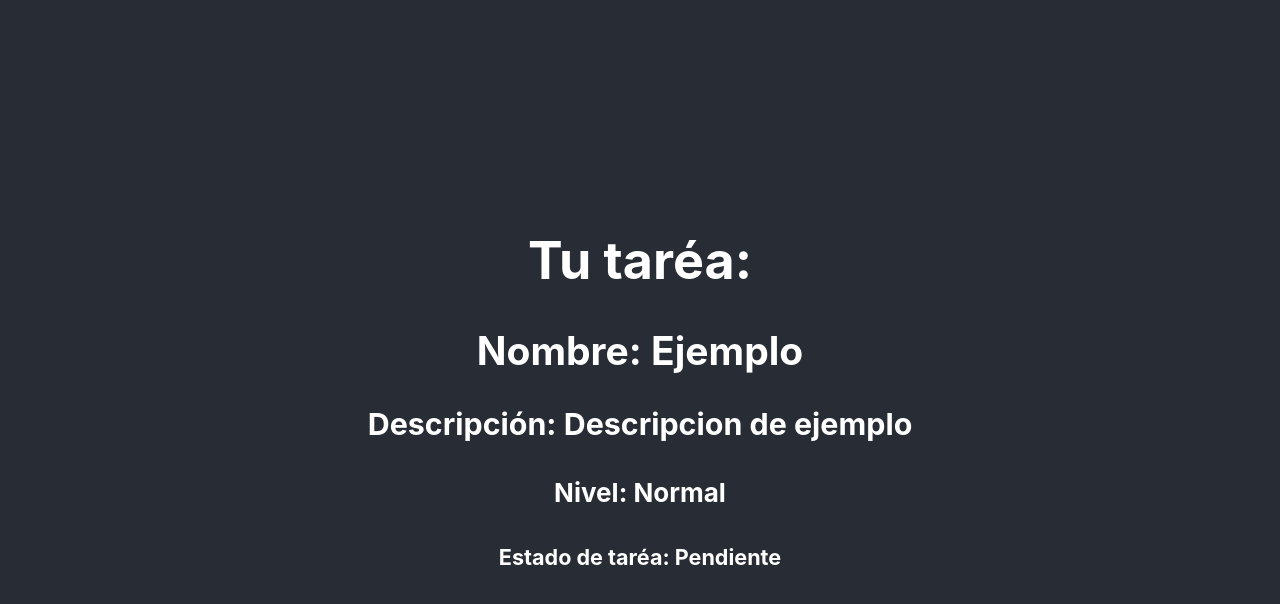
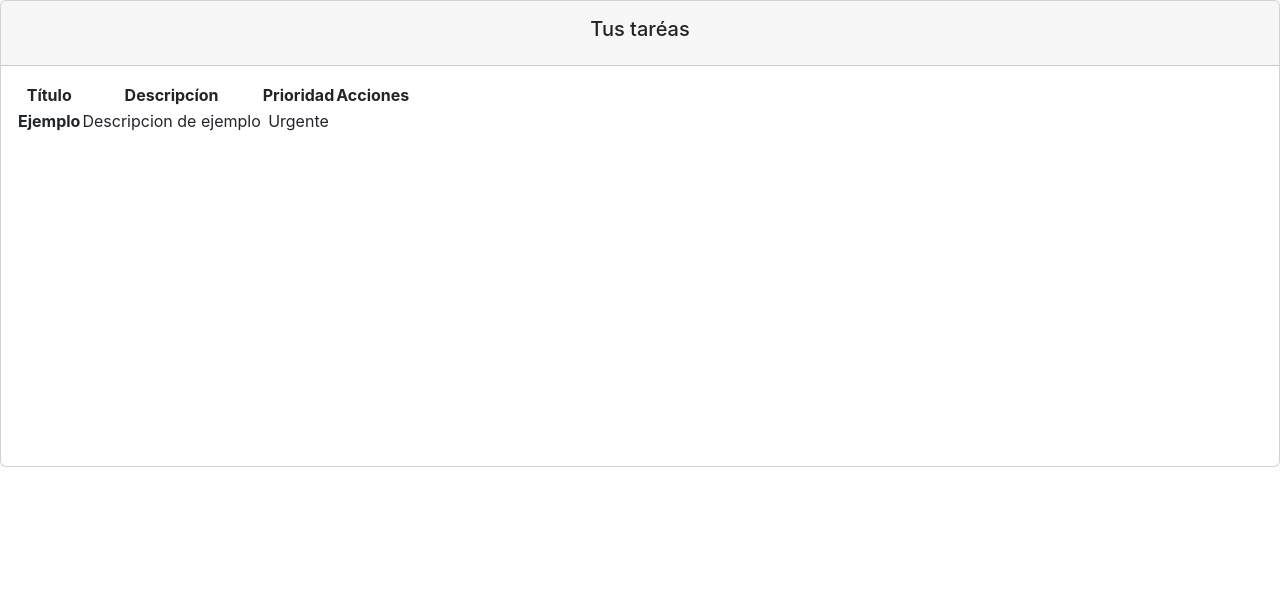
Before and after one commit to RodriguezMaximilianoX/Proyecto_React, a React (Create React App) app: page / in a window 1280 px wide. Shown: the top 604 px of the page. Built offline with nearby package versions, Linux system fonts and the light colour scheme.

Commit message:
dando estilos con bootstrap

```diff
--- a/package.json
+++ b/package.json
@@ -6,6 +6,8 @@
     "@testing-library/jest-dom": "^5.16.5",
     "@testing-library/react": "^13.4.0",
     "@testing-library/user-event": "^13.5.0",
+    "bootstrap": "^5.2.3",
+    "node-sass": "^7.0.3",
     "react": "^18.2.0",
     "react-dom": "^18.2.0",
     "react-scripts": "5.0.1",
--- a/src/App.js
+++ b/src/App.js
@@ -4,9 +4,7 @@
 function App() {
   return (
     <div className="App">
-      <header className="App-header">
-        <TaskListComponent />
-      </header>
+      <TaskListComponent/>
     </div>
   );
 }
--- a/src/components/container/task_list.jsx
+++ b/src/components/container/task_list.jsx
@@ -26,11 +26,31 @@
 
     return (
         <div>
-            <div>
-                <h1>Tu taréa:</h1>
+            <div className='col-12'>
+                <div className='card'>
+                    <div className='card-header p-3'>
+                        <h5>
+                            Tus taréas
+                        </h5>
+                    </div>
+                    <div className='card-body' data-mdb-perfect-scrollbar='true' style={ {position: 'relative', height: '400px'} }>
+                        <table>
+                            <thead>
+                                <tr>
+                                    <th scope='col'>Título</th>
+                                    <th scope='col'>Descripcíon</th>
+                                    <th scope='col'>Prioridad</th>
+                                    <th scope='col'>Acciones</th>
+                                </tr>
+                            </thead>
+                            <tbody>
+                            <TaskComponent task={defaultTask}/>
+                            </tbody>
+                        </table>
+                    </div>
+                </div>
             </div>
             {/* TODO: Aplicar un for/map para renderizar una lista */}
-            <TaskComponent task={defaultTask}/>
         </div>
     );
 }
--- a/src/components/pure/task.jsx
+++ b/src/components/pure/task.jsx
@@ -13,20 +13,20 @@
     }, [task]);
 
     return (
-        <div>
-            <h2>
-                Nombre: {task.name}
-            </h2>
-            <h3>
-                Descripción: {task.description}
-            </h3>
-            <h4>
-                Nivel: {task.levels}
-            </h4>
-            <h5>
-                Estado de taréa: {task.completed ? 'Completada' : 'Pendiente'}
-            </h5>
-        </div>
+        <tr className='fw-normal'>
+            <th>
+                <span className='ms-s'>{task.name}</span>
+            </th>
+            <td className='align-midle'>
+                <span className='ms-s'>{task.description}</span>
+            </td>
+            <td className='align-midle'>
+                <span>{task.level}</span>
+            </td>
+            <td className='align-midle'>
+                <span>{task.completed}</span>
+            </td>
+        </tr>
     );
  };
 
--- a/src/index.js
+++ b/src/index.js
@@ -1,5 +1,6 @@
 import React from 'react';
 import ReactDOM from 'react-dom/client';
+import 'bootstrap/dist/css/bootstrap.css'
 import './index.css';
 import App from './App';
 import reportWebVitals from './reportWebVitals';
```
Also changed, not shown: 1 other file (tests, documents, lock files or other folders).
